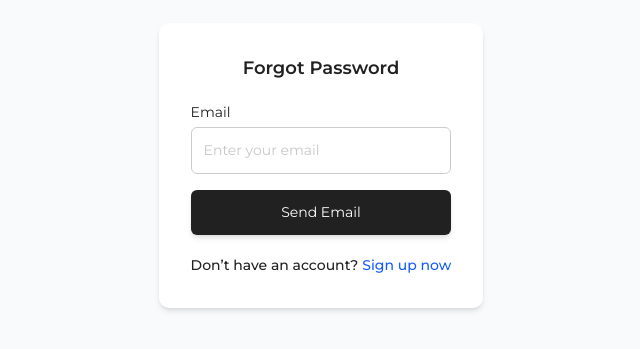
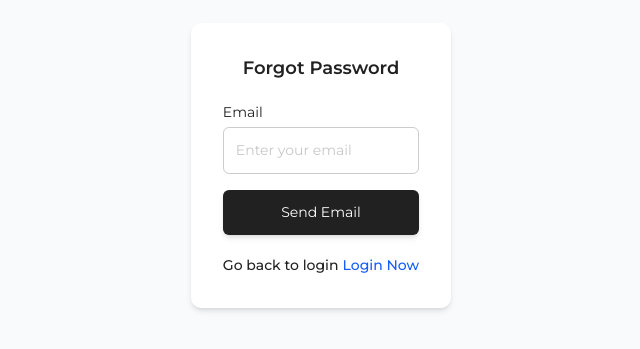
Before and after one commit to GavinAlgin/digital-portal, a React (Vite) app: page /forgot-password in a window 1280 px wide. Shown: the part 235-584 px from the top of the page, without its empty margins (319-959 px from the left). Built offline with nearby package versions, Linux system fonts and the light colour scheme; no server answers.

Commit message:
Route ForgotPassword

```diff
--- a/src/components/reset-password/ForgotPassword.tsx
+++ b/src/components/reset-password/ForgotPassword.tsx
@@ -76,9 +76,9 @@ export default function ForgotPassword() {
         </form>
 
         <p className={signupLink}>
-          Don’t have an account?
-          <a href="/signup" className="text-blue-600 hover:underline ml-1">
-            Sign up now
+          Go back to login
+          <a href="/" className="text-blue-600 hover:underline ml-1">
+            Login Now
           </a>
         </p>
       </div>
```
